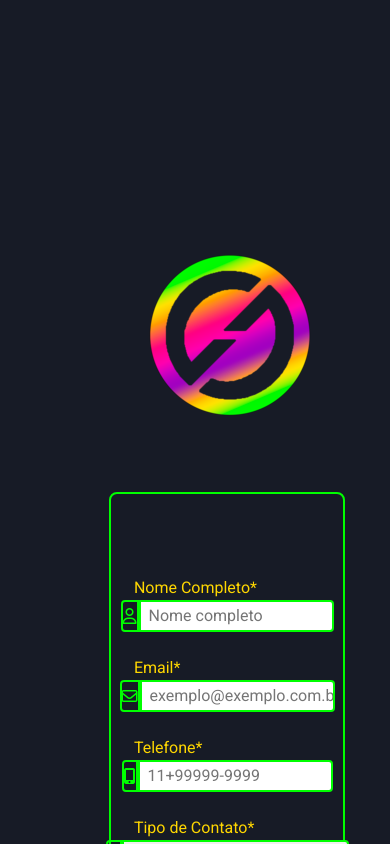
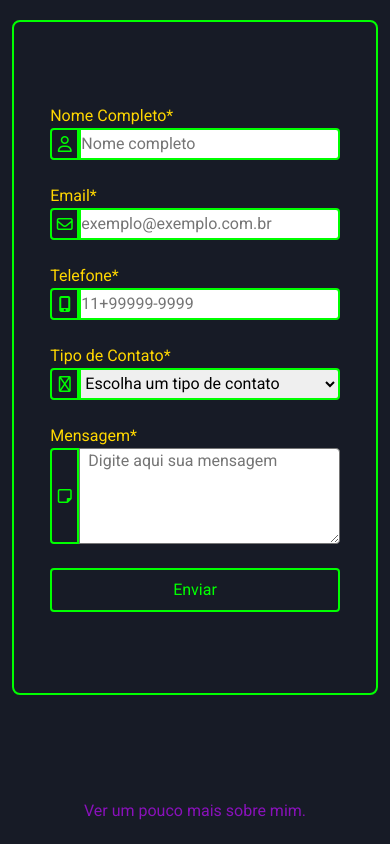
Before and after one commit to Diego-de-Souza/MyWebPage, an Angular app: page /contato in a window 390 px wide. Shown: the part 1860-2704 px from the top of the page. Built offline with nearby package versions, Linux system fonts and the light colour scheme.

Commit message:
acerto da estilização de contato

```diff
--- /dev/null
+++ b/src/app/components/contact-form/contact-form-responsive.component.scss
@@ -0,0 +1,20 @@
+@media screen and (max-width: 480px){
+    .contactForm__content{
+        display: flex;
+        flex-direction: column;
+        height: 5em;
+        width: 80%;
+    }
+    .contactForm__content__input__icon{
+        width: 2em;
+    }
+
+    input, select {
+        padding-left: 0;
+        width: 100%;
+    }
+
+    textarea {
+        width: 100%;
+    }
+}
--- a/src/app/components/contact-form/contact-form.component.scss
+++ b/src/app/components/contact-form/contact-form.component.scss
@@ -18,7 +18,7 @@
   display: flex;
   flex-direction: column;
   height: 5em;
-  width: 80%;
+  width: 90%;
 }
 
 label {
--- a/src/app/components/contact-form/contact-form.component.ts
+++ b/src/app/components/contact-form/contact-form.component.ts
@@ -7,7 +7,7 @@
   standalone: true,
   imports: [ReactiveFormsModule, CommonModule],
   templateUrl: './contact-form.component.html',
-  styleUrl: './contact-form.component.scss'
+  styleUrls: ['./contact-form.component.scss', './contact-form-responsive.component.scss']
 })
 export class ContactFormComponent implements OnInit{
   contatoForm!: FormGroup;
--- a/src/app/pages/contato/contato-responsive.component.scss
+++ b/src/app/pages/contato/contato-responsive.component.scss
@@ -1,4 +1,7 @@
 @media screen and (max-width: 768px){
+    .container-contato{
+        padding-left: 0em;
+    }
     .header-dekstop{
         display: none;
     }
@@ -7,3 +10,13 @@
         display: flex;
     }
 }
+
+@media screen and (max-width: 480px){
+    .container-contato__texto__logo img{
+        width: 32px;
+        height: 32px;
+    }
+    .container-contato__formulario{
+        width: 100%;
+    }
+}
```
